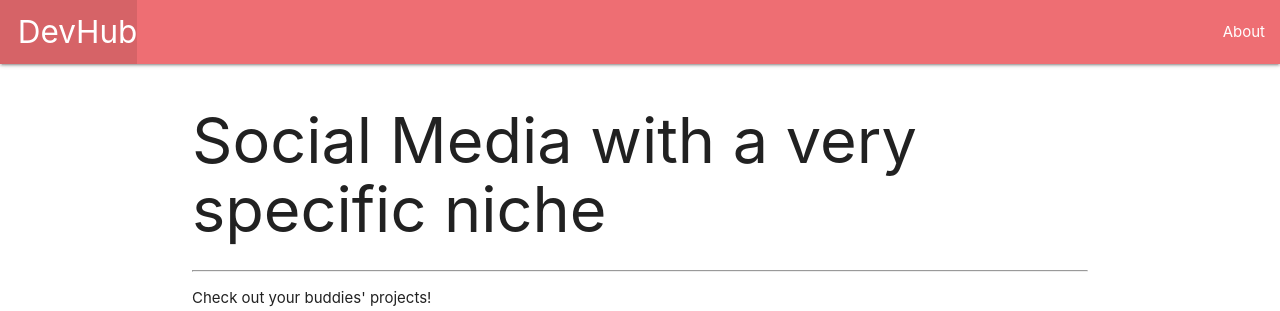
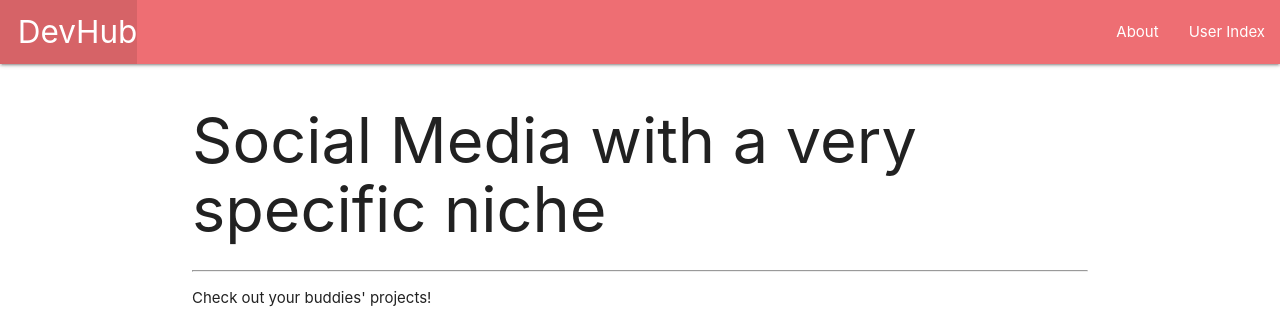
Before and after one commit to bearcodes870/proj-3-devhub, a Django app: page / in a window 1280 px wide. Shown: the top 311 px of the page. Run offline with Django 3.2, Linux system fonts and the light colour scheme.

Commit message:
homepage renders user index renders

```diff
--- a/main_app/templates/base.html
+++ b/main_app/templates/base.html
@@ -19,6 +19,7 @@
         </ul>
         <ul class="right">
           <li><a href="/about">About</a></li>
+          <li><a href="/users">User Index</a></li>
         </ul>
       </div>
     </nav>
--- a/main_app/urls.py
+++ b/main_app/urls.py
@@ -4,5 +4,6 @@ from . import views
 urlpatterns = [
     path('', views.home, name='home'),
     path('about/', views.about, name='about'),
+    path('users/', views.users_index, name='index'),
     path('accounts/', include('django.contrib.auth.urls')),
 ]
--- a/main_app/views.py
+++ b/main_app/views.py
@@ -1,9 +1,22 @@
 from django.shortcuts import render
 
 from django.http import HttpResponse
+
+class User:  # Note that parens are optional if not inheriting from another class
+  def __init__(self, name):
+    self.name = name
+
+users = [
+  User('Lolo'),
+  User('Sachi'),
+  User('Raven')
+]
 
 def home(request):
     return render(request, 'home.html')
 
 def about(request):
     return render(request, 'about.html')
+
+def users_index(request):
+    return render(request, 'users/index.html', { 'users': users })
```
Also changed, not shown: main_app/templates/users/index.html (added, +14 -0 lines).
